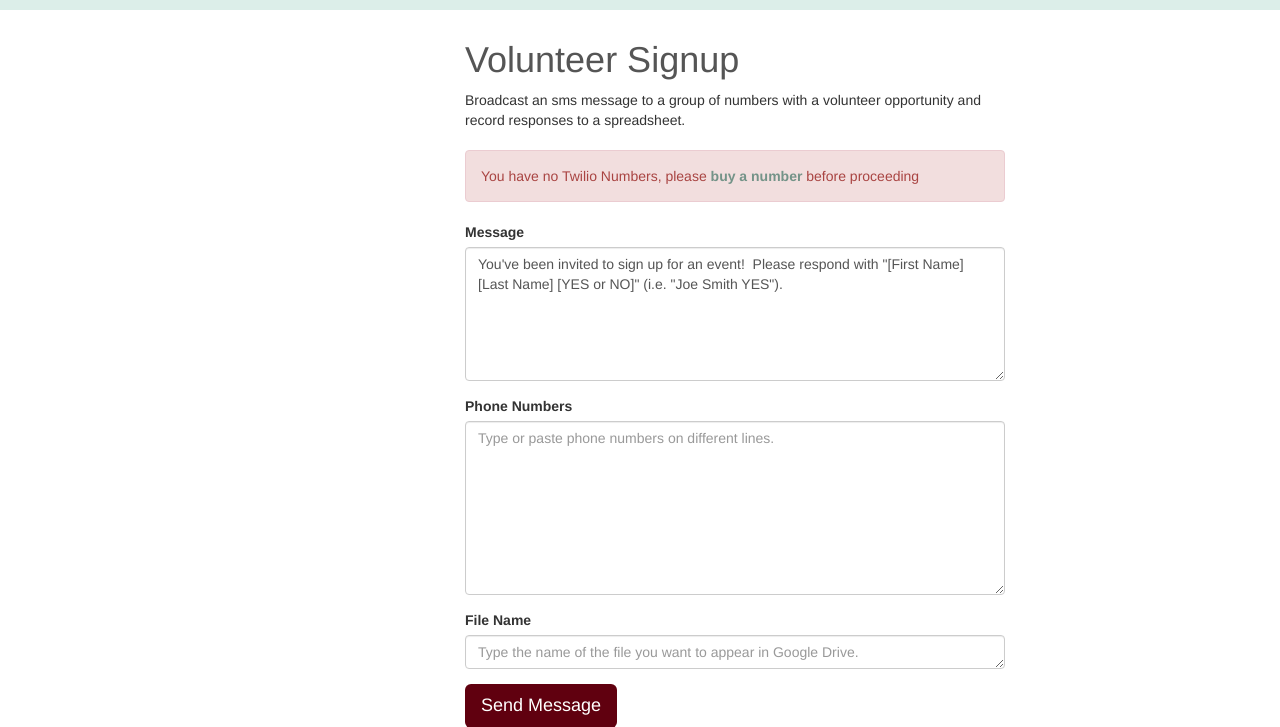
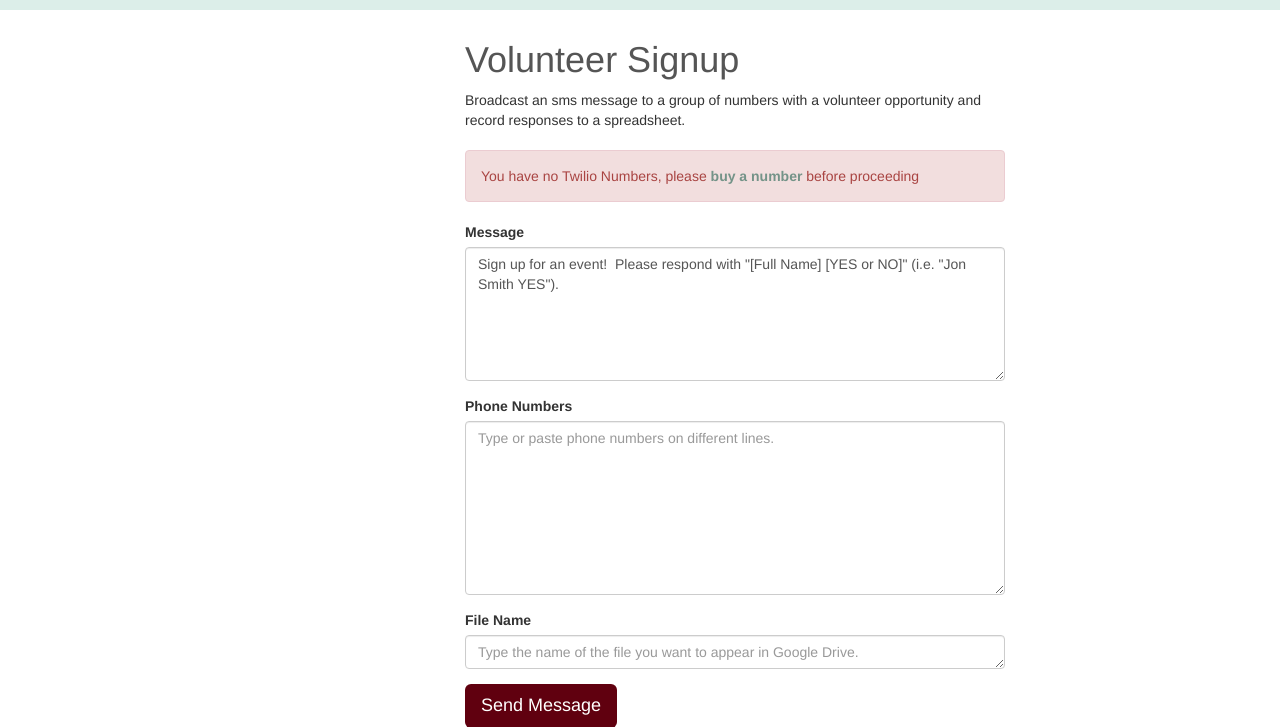
Before and after one commit to Twilio-org/rapid-response-kit, a Flask app: template rapid_response_kit/templates/volunteer-signup.html in a window 1280 px wide. Shown: the top 727 px of the page. Run offline with Flask 2, Linux system fonts and the light colour scheme; the template is opened without the code that fills it, so the values that code supplies are empty; some libraries are stand-ins or nearby versions.

Commit message:
shorter default message

```diff
--- a/rapid_response_kit/templates/volunteer-signup.html
+++ b/rapid_response_kit/templates/volunteer-signup.html
@@ -11,7 +11,7 @@
         </div>
         <div class="form-group">
             <label for="message" class="control-label">Message</label>
-            <textarea id="message" name="message" class="form-control" rows="6" placeholder="Type the message to send.">You've been invited to sign up for an event!  Please respond with "[First Name] [Last Name] [YES or NO]" (i.e. "Joe Smith YES").</textarea>
+            <textarea id="message" name="message" class="form-control" rows="6" placeholder="Type the message to send.">Sign up for an event!  Please respond with "[Full Name] [YES or NO]" (i.e. "Jon Smith YES").</textarea>
         </div>
         <div class="form-group">
             <label for="numbers" class="control-label">Phone Numbers</label>
```
